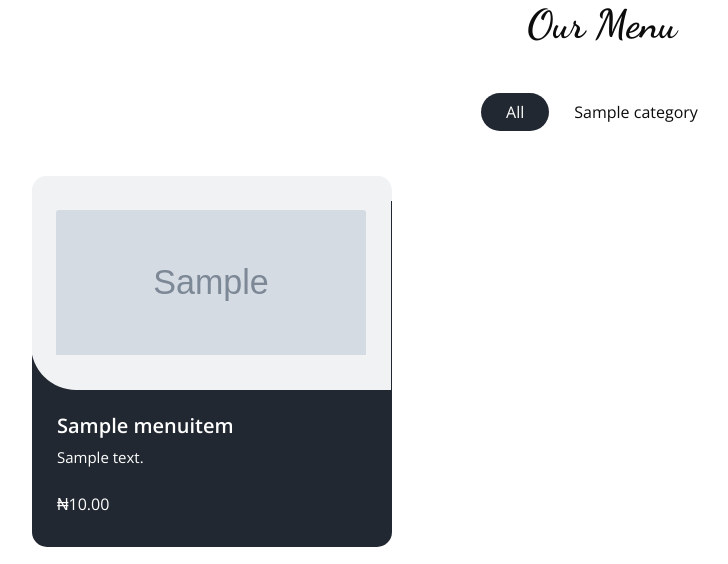
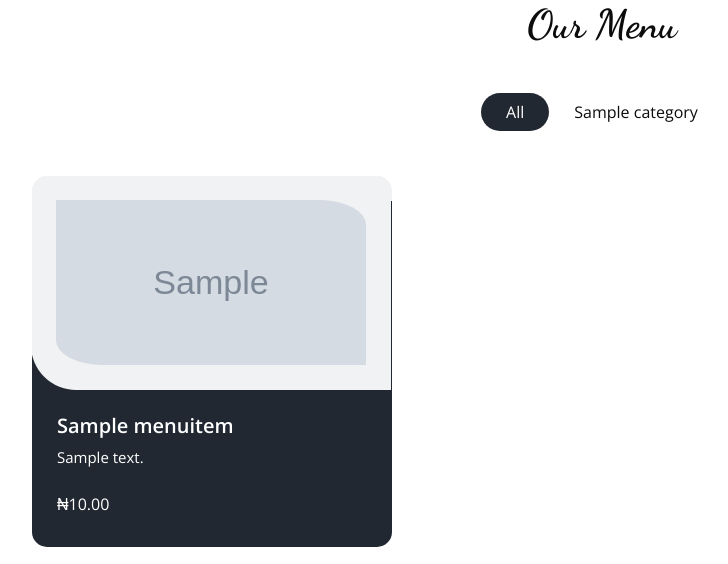
Before and after one commit to papycoda/pronto_restaurant, a Django app: page /menu/ in a window 1280 px wide. Shown: the part 178-742 px from the top of the page, without its empty margins (38-766 px from the left). Run offline with Django 5.2, Linux system fonts and the light colour scheme; tables that the repository leaves empty hold one stand-in row (values such as "Sample post"); grey boxes marked "Sample" are stand-in pictures; some libraries are stand-ins or nearby versions.

Commit message:
visual fixes for menu images

```diff
--- a/prontoback/Home/models.py
+++ b/prontoback/Home/models.py
@@ -34,9 +34,9 @@ class MenuItem(models.Model):
     price = models.DecimalField(max_digits=15, decimal_places=2, blank=True, null=True)
     category = models.ForeignKey(Category, on_delete=models.CASCADE, related_name='menu_items')
     image = ProcessedImageField(upload_to='Static/images/',
-                                processors=[ResizeToFit(width=300, height=150)],
-                                format='JPEG',
-                                options={'quality': 90},
+                                processors=[ResizeToFit(width=310, height=140)],
+                                format='webp',
+                                options={'quality': 80},
                                 blank=True,
                                 null=True)
 
--- a/prontoback/Static/css/style.css
+++ b/prontoback/Static/css/style.css
@@ -416,10 +416,11 @@ a:focus {
 }
 .food_section .box .img-box img {
   width: 100%;
-  height: 145px;
-  -o-object-fit: cover;
-     object-fit: cover;
+  height: 100%;
+  -o-object-fit: fill;
+     object-fit: fill;
   transition: all 0.2s;
+  border-radius: 0 15% 0 15%;
 }
 .food_section .box .detail-box {
   padding: 25px;
--- a/prontoback/Static/css/style.scss
+++ b/prontoback/Static/css/style.scss
@@ -512,9 +512,11 @@ a:focus {
 
       img {
         width: 100%;
-        height: 145px;
-        object-fit: cover;
+        height: 100%;
+        object-fit: fill;
         transition: all .2s;
+        border-radius: 0 15% 0 15%;
+
       }
     }
 
```
Also changed, not shown: prontoback/Static/images/33beer.webp (added), 1 other file.
